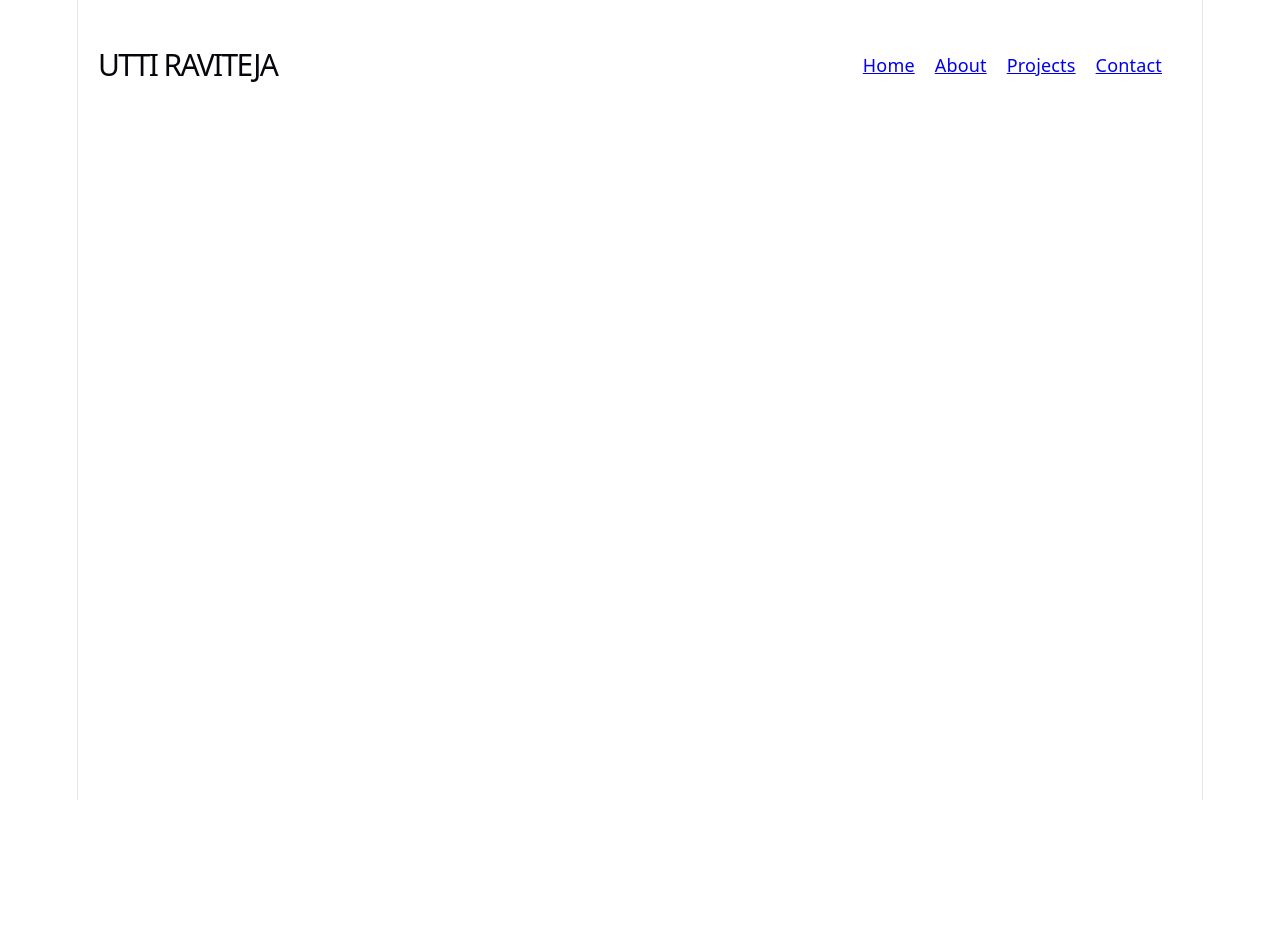
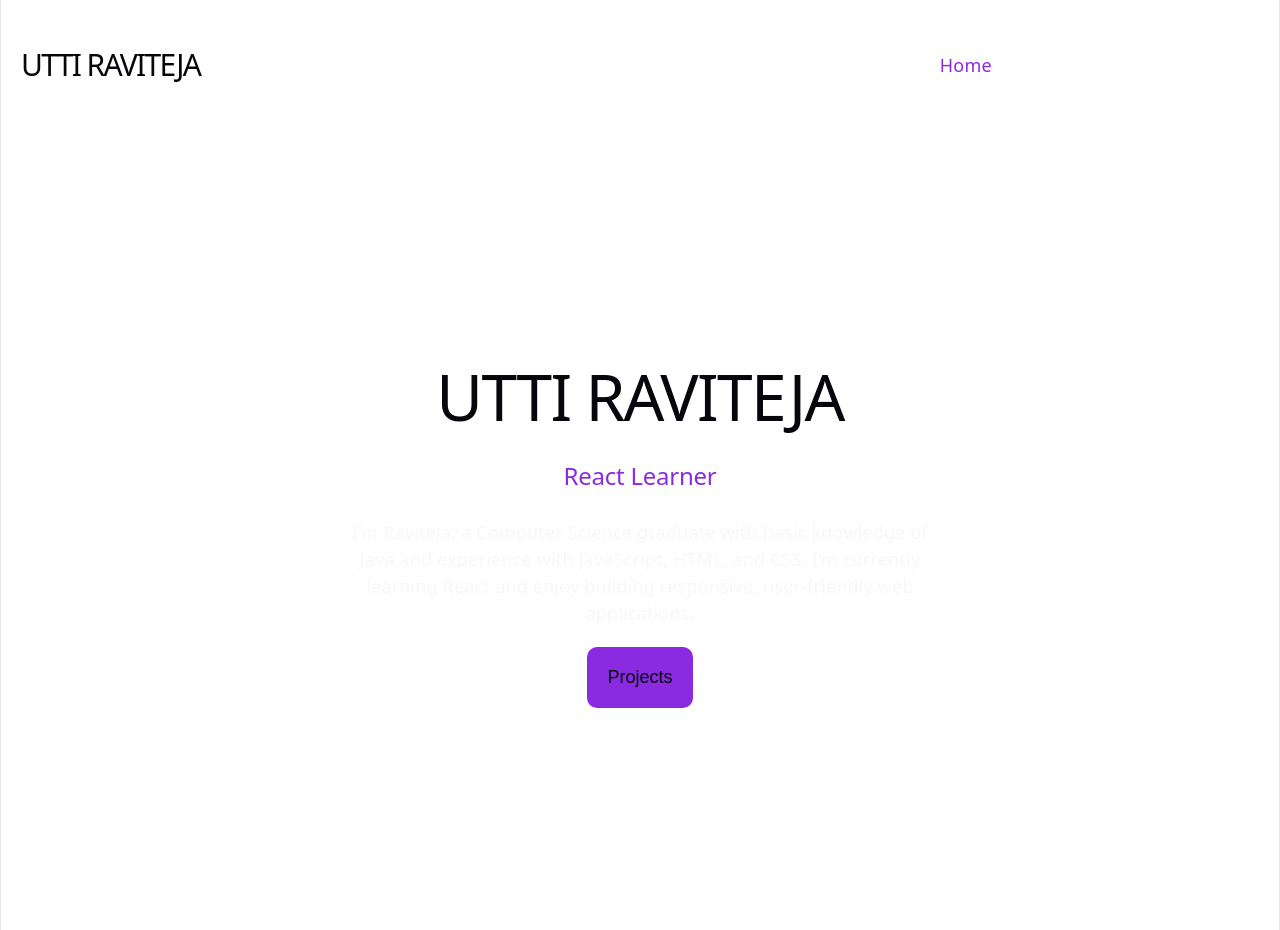
Before and after one commit to ravitejautti7/portfolio, a React app: page / in a window 1280 px wide. Before the commit the page ends 800 px from the top, so only its background shows below. Built offline with nearby package versions, Linux system fonts and the light colour scheme; the HTML template or start-up script is replaced by a standard one.

Commit message:
Worked on Home page

```diff
--- /dev/null
+++ b/src/components/Home.css
@@ -0,0 +1,43 @@
+section{
+    height: 100vh;
+    display: flex;
+    justify-content:center;
+    align-items:center;
+    flex-direction: column;
+    gap: 20px;
+    min-height: 100vh;
+}
+
+section p {
+    max-width: 600px;
+    line-height: 1.5;
+}
+
+button{
+    padding: 20px;
+    border-radius: 10px;
+    background-color: blueviolet;
+    font-size: 18px;
+    border: none;
+}
+
+section h2{
+    color: blueviolet;
+}
+
+button:hover{
+    background-color:aquamarine;
+    cursor: pointer;
+}
+
+button {
+    transition: background-color 0.3s;
+}
+
+h1{
+    font-size: 64px;
+}
+
+section p{
+    color:rgb(248, 247, 246);
+}
--- a/src/components/Home.jsx
+++ b/src/components/Home.jsx
@@ -1,10 +1,16 @@
 import React from "react";
+import { useNavigate } from "react-router-dom";
+import "./Home.css";
+function Home(){
+    const navigate=useNavigate();
+    return(
+        <section>
+            <h1>UTTI RAVITEJA</h1>
+            <h2>React Learner</h2>
+            <p>I’m Raviteja, a Computer Science graduate with basic knowledge of Java and experience with JavaScript, HTML, and CSS. I’m currently learning React and enjoy building responsive, user-friendly web applications.</p>
+            <button onClick={()=>navigate("/projects")}>Projects</button>
 
-function Home(){
-    return(
-        <>
-
-        </>
+        </section>
     )
 }
 
--- a/src/components/Navbar.css
+++ b/src/components/Navbar.css
@@ -17,3 +17,18 @@ nav div{
 nav h1{
     font-size: 30px;
 }
+
+nav div a {
+    text-decoration: none;
+    color:white;
+    font-size: 18px;
+    line-height: 1.5;
+}
+
+nav div a:hover{
+    color:blueviolet;
+}
+
+nav div a.active{
+    color: blueviolet;
+}
--- a/src/index.css
+++ b/src/index.css
@@ -55,7 +55,7 @@ body {
 }
 
 #root {
-  width: 1126px;
+  width: 100%;
   max-width: 100%;
   margin: 0 auto;
   text-align: center;
```
